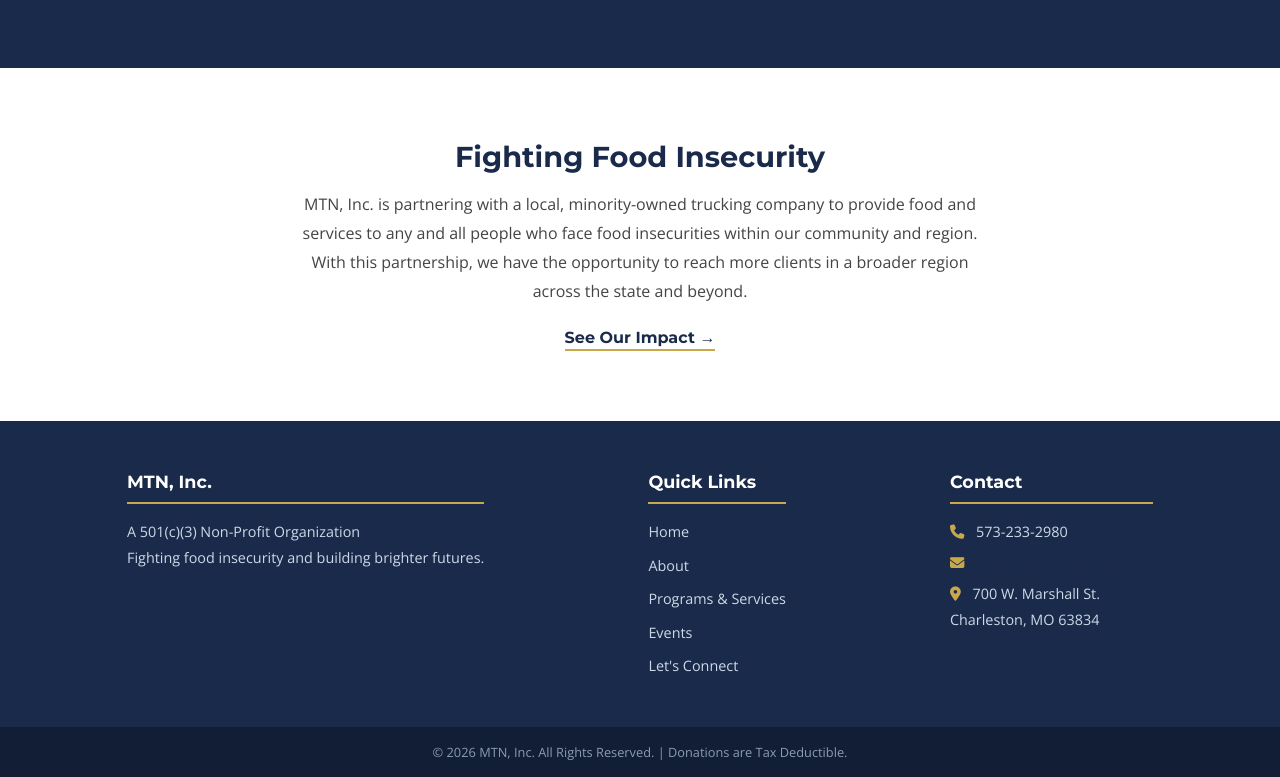
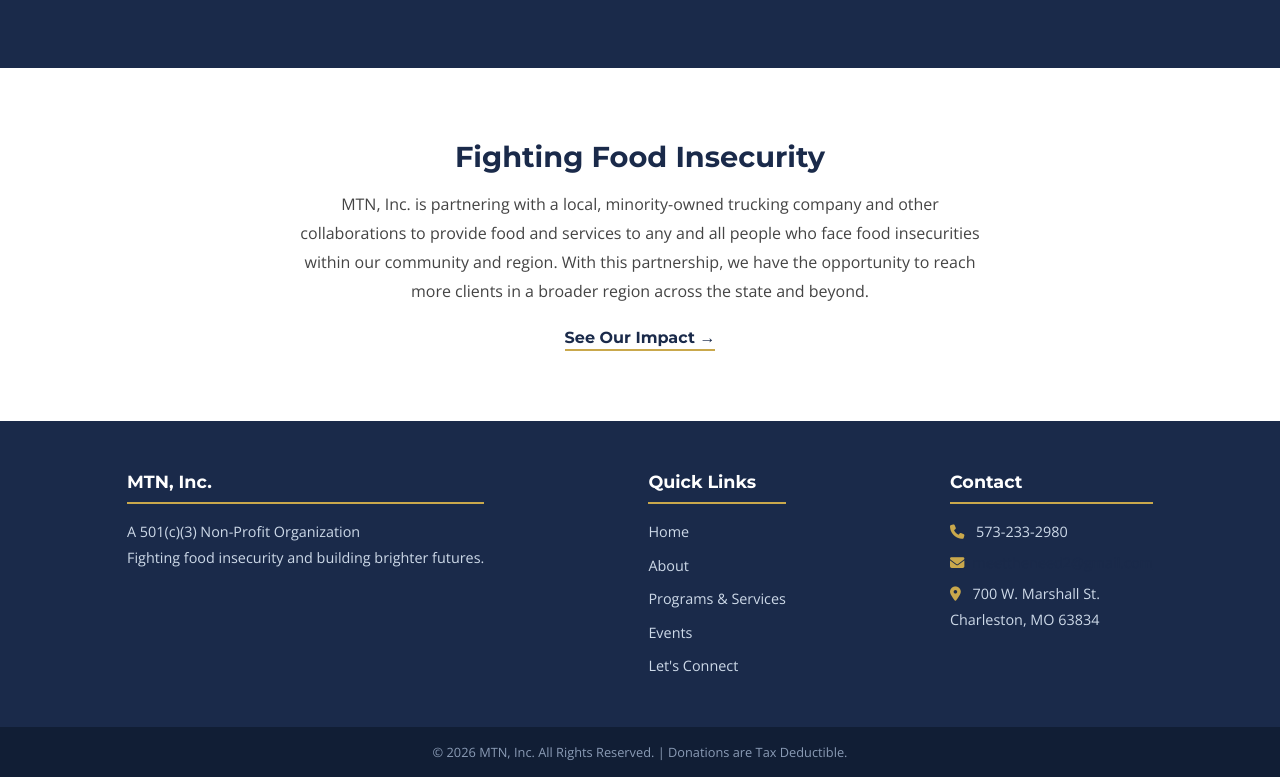
Before and after one commit to lexxiij/MTNWebsite, an Angular app: page /programs in a window 1280 px wide. Shown: the part 3911-4688 px from the top of the page. Built offline with nearby package versions, Linux system fonts and the light colour scheme.

Commit message:
feat: add 'and other collaborations' to food insecurity section

```diff
--- a/src/app/pages/programs/programs.component.html
+++ b/src/app/pages/programs/programs.component.html
@@ -170,7 +170,7 @@
   <div class="food-text food-text-full">
     <h2>Fighting Food Insecurity</h2>
     <p>
-      MTN, Inc. is partnering with a local, minority-owned trucking company to provide food
+      MTN, Inc. is partnering with a local, minority-owned trucking company and other collaborations to provide food
       and services to any and all people who face food insecurities within our community and
       region. With this partnership, we have the opportunity to reach more clients in a broader
       region across the state and beyond.
```
